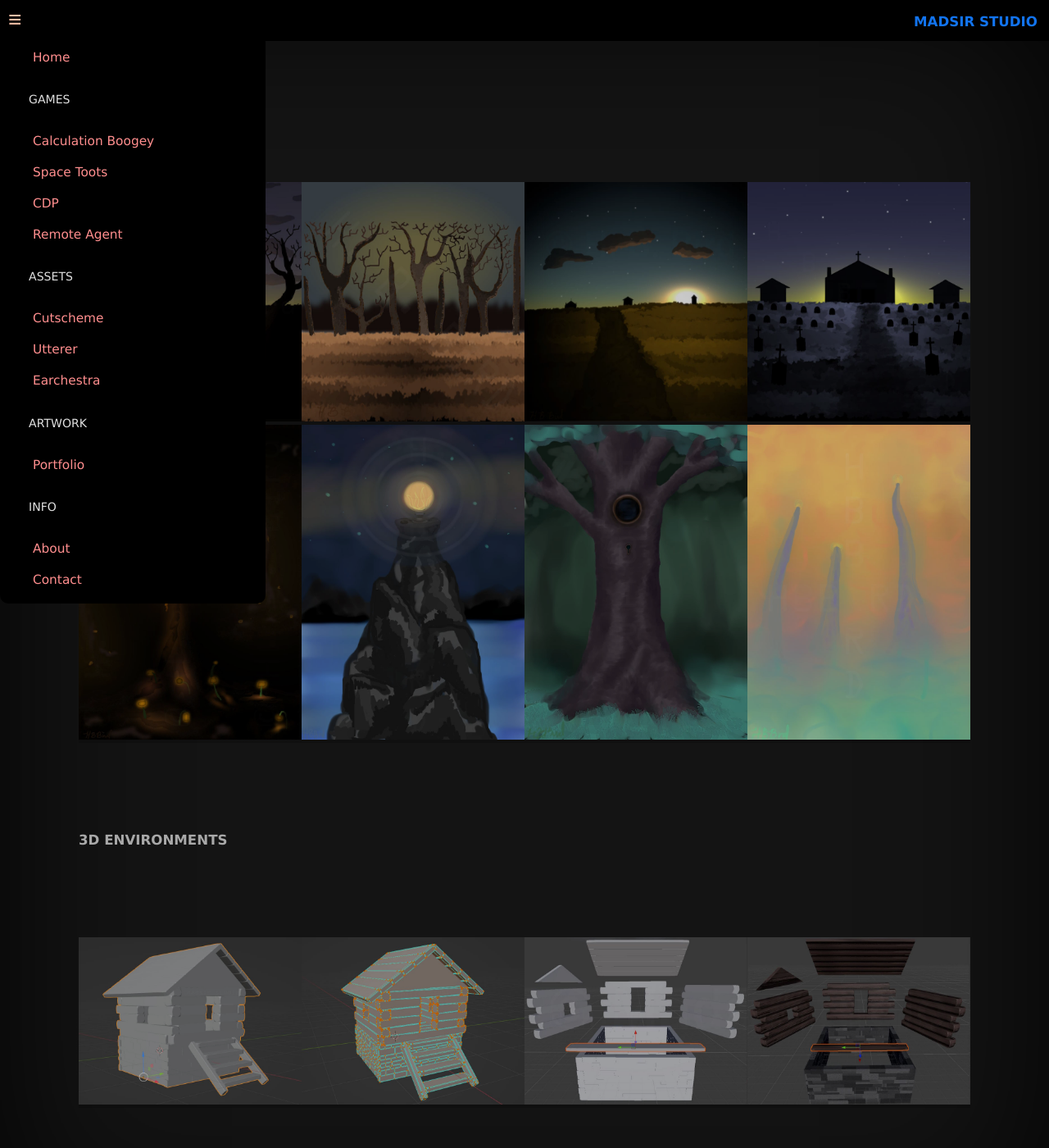
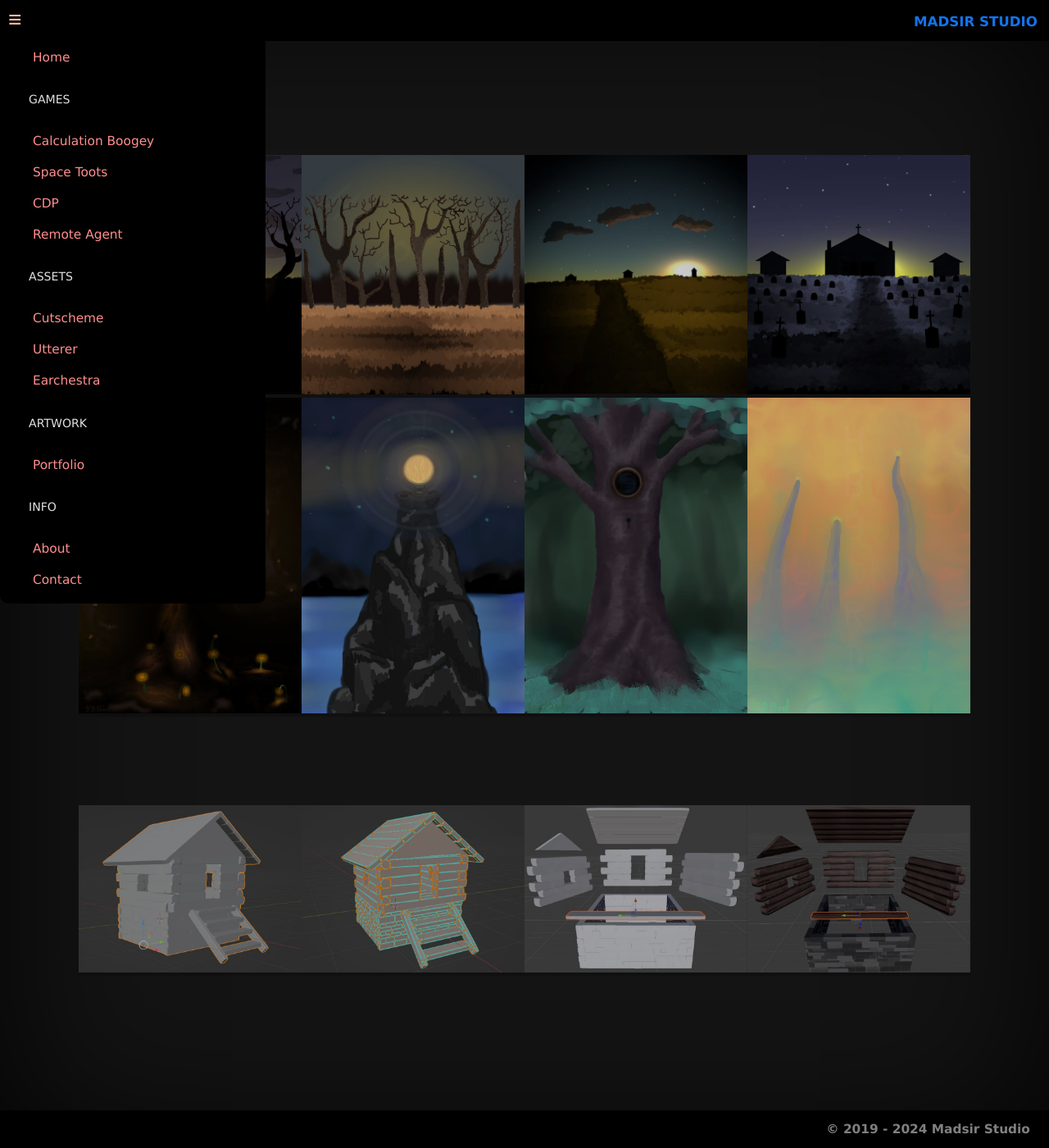
Before and after one commit to Madsir/madsirstudio.github.io, a Jekyll site: the page built from portfolio/index.html, in a window 1280 px wide and 1400 px high. Shown: the whole window at 82% size. Built offline with Jekyll 4.4.1, drawn with Linux system fonts in a browser that asks for light colours.

Commit message:
Update index.html

```diff
--- a/portfolio/index.html
+++ b/portfolio/index.html
@@ -162,7 +162,6 @@ body {
   <br>
   <br>
   <div class="container">
-        <h2>2D ENVIRONMENTS</h2>
   <div class="top">
       <ul>
         <li><a href="#img_1"><img src="/Assets/SunsSetTree.jpg"></a></li>
@@ -189,7 +188,6 @@ body {
     </div>
 </div>
   <div class="container">
-        <h2>3D ENVIRONMENTS</h2>
   <div class="top">
       <ul>
           <li><a href="#img_9"><img src="/Assets/CabinBlender.jpg"></a></li>
```
